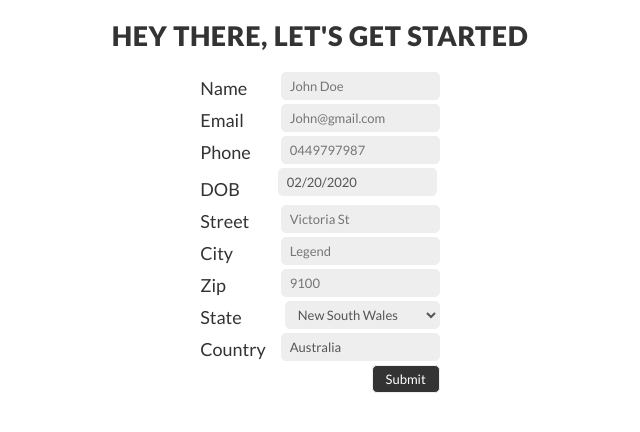
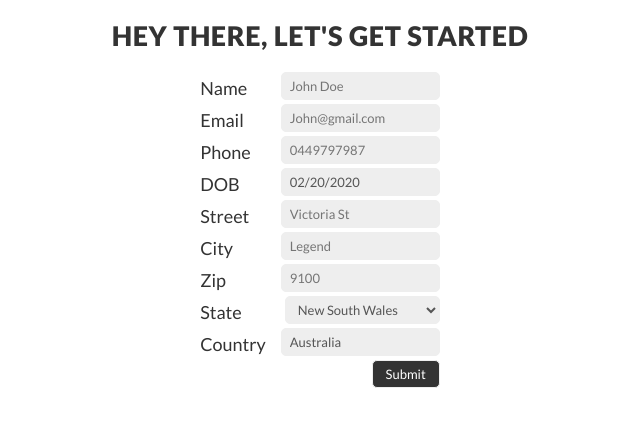
Before and after one commit to chitru/beautiful-box, a React (Create React App) app: page / in a window 1280 px wide. Shown: the top 432 px of the page, without its empty margins (320-960 px from the left). Built offline with nearby package versions, Linux system fonts and the light colour scheme.

Commit message:
editing css

```diff
--- a/src/styles.css
+++ b/src/styles.css
@@ -44,5 +44,6 @@ select {
 }
 
 .react-datepicker__input-container {
-  margin-right: 23px;
+  margin-right: 26px;
+  margin-bottom: -5px;
 }
```
